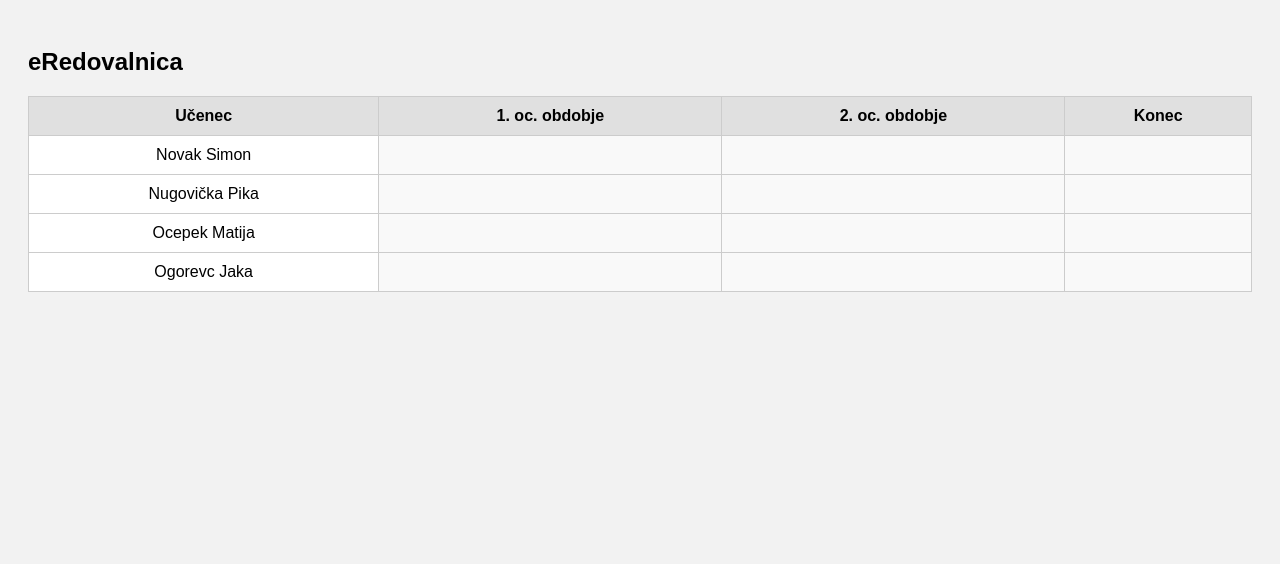
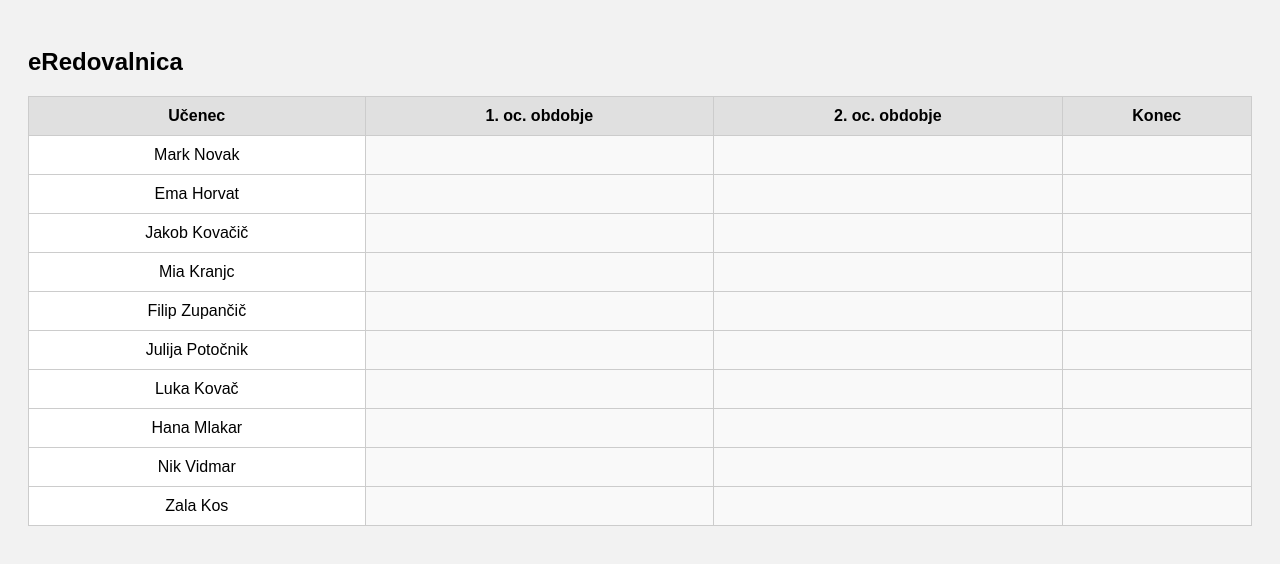
Before and after one commit to j-p-09/eA, a plain HTML site: page index.html in a window 1280 px wide. Drawn offline with Linux system fonts and the light colour scheme.

Commit message:
Update index.html

```diff
--- a/index.html
+++ b/index.html
@@ -130,28 +130,64 @@
   </thead>
   <tbody>
     <tr>
-      <td>Novak Simon</td>
-      <td class="clickable" data-student="Novak Simon" data-period="1"></td>
-      <td class="clickable" data-student="Novak Simon" data-period="2"></td>
-      <td class="clickable" data-student="Novak Simon" data-period="konec"></td>
+      <td>Mark Novak</td>
+      <td class="clickable" data-student="Mark Novak" data-period="1"></td>
+      <td class="clickable" data-student="Mark Novak" data-period="2"></td>
+      <td class="clickable" data-student="Mark Novak" data-period="konec"></td>
     </tr>
     <tr>
-      <td>Nugovička Pika</td>
-      <td class="clickable" data-student="Nugovička Pika" data-period="1"></td>
-      <td class="clickable" data-student="Nugovička Pika" data-period="2"></td>
-      <td class="clickable" data-student="Nugovička Pika" data-period="konec"></td>
+      <td>Ema Horvat</td>
+      <td class="clickable" data-student="Ema Horvat" data-period="1"></td>
+      <td class="clickable" data-student="Ema Horvat" data-period="2"></td>
+      <td class="clickable" data-student="Ema Horvat" data-period="konec"></td>
     </tr>
     <tr>
-      <td>Ocepek Matija</td>
-      <td class="clickable" data-student="Ocepek Matija" data-period="1"></td>
-      <td class="clickable" data-student="Ocepek Matija" data-period="2"></td>
-      <td class="clickable" data-student="Ocepek Matija" data-period="konec"></td>
+      <td>Jakob Kovačič</td>
+      <td class="clickable" data-student="Jakob Kovačič" data-period="1"></td>
+      <td class="clickable" data-student="Jakob Kovačič" data-period="2"></td>
+      <td class="clickable" data-student="Jakob Kovačič" data-period="konec"></td>
     </tr>
     <tr>
-      <td>Ogorevc Jaka</td>
-      <td class="clickable" data-student="Ogorevc Jaka" data-period="1"></td>
-      <td class="clickable" data-student="Ogorevc Jaka" data-period="2"></td>
-      <td class="clickable" data-student="Ogorevc Jaka" data-period="konec"></td>
+      <td>Mia Kranjc</td>
+      <td class="clickable" data-student="Mia Kranjc" data-period="1"></td>
+      <td class="clickable" data-student="Mia Kranjc" data-period="2"></td>
+      <td class="clickable" data-student="Mia Kranjc" data-period="konec"></td>
+    </tr>
+    <tr>
+      <td>Filip Zupančič</td>
+      <td class="clickable" data-student="Filip Zupančič" data-period="1"></td>
+      <td class="clickable" data-student="Filip Zupančič" data-period="2"></td>
+      <td class="clickable" data-student="Filip Zupančič" data-period="konec"></td>
+    </tr>
+    <tr>
+      <td>Julija Potočnik</td>
+      <td class="clickable" data-student="Julija Potočnik" data-period="1"></td>
+      <td class="clickable" data-student="Julija Potočnik" data-period="2"></td>
+      <td class="clickable" data-student="Julija Potočnik" data-period="konec"></td>
+    </tr>
+    <tr>
+      <td>Luka Kovač</td>
+      <td class="clickable" data-student="Luka Kovač" data-period="1"></td>
+      <td class="clickable" data-student="Luka Kovač" data-period="2"></td>
+      <td class="clickable" data-student="Luka Kovač" data-period="konec"></td>
+    </tr>
+    <tr>
+      <td>Hana Mlakar</td>
+      <td class="clickable" data-student="Hana Mlakar" data-period="1"></td>
+      <td class="clickable" data-student="Hana Mlakar" data-period="2"></td>
+      <td class="clickable" data-student="Hana Mlakar" data-period="konec"></td>
+    </tr>
+    <tr>
+      <td>Nik Vidmar</td>
+      <td class="clickable" data-student="Nik Vidmar" data-period="1"></td>
+      <td class="clickable" data-student="Nik Vidmar" data-period="2"></td>
+      <td class="clickable" data-student="Nik Vidmar" data-period="konec"></td>
+    </tr>
+    <tr>
+      <td>Zala Kos</td>
+      <td class="clickable" data-student="Zala Kos" data-period="1"></td>
+      <td class="clickable" data-student="Zala Kos" data-period="2"></td>
+      <td class="clickable" data-student="Zala Kos" data-period="konec"></td>
     </tr>
   </tbody>
 </table>
```
